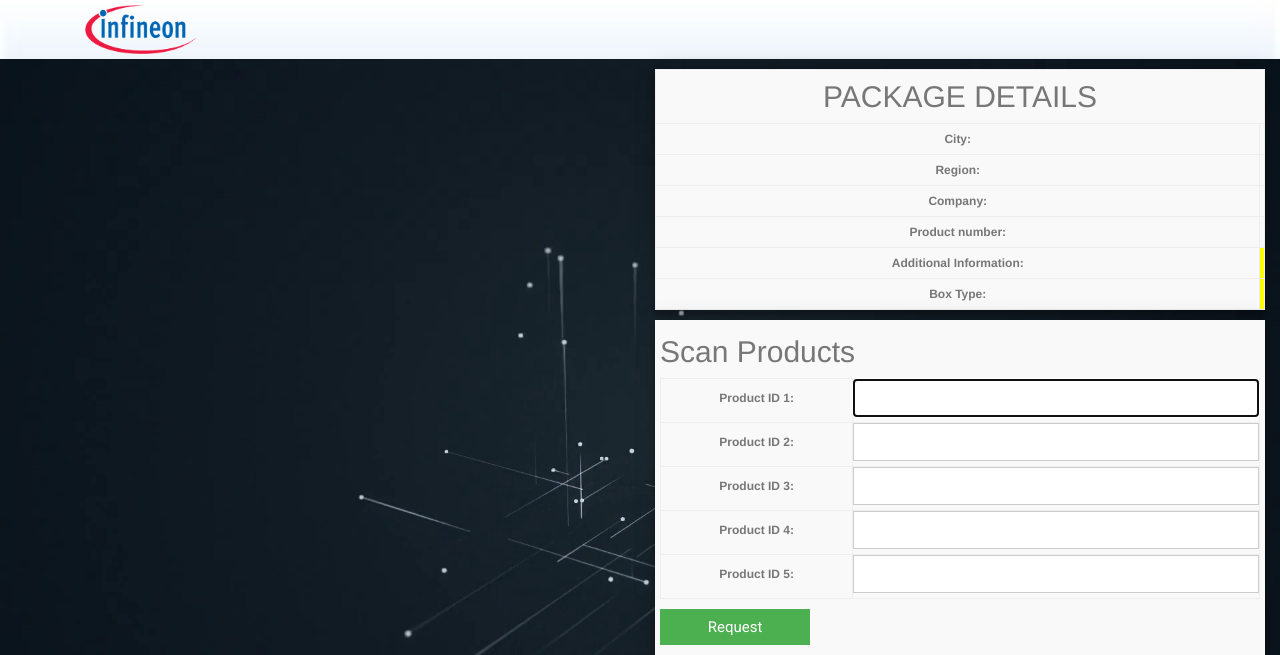
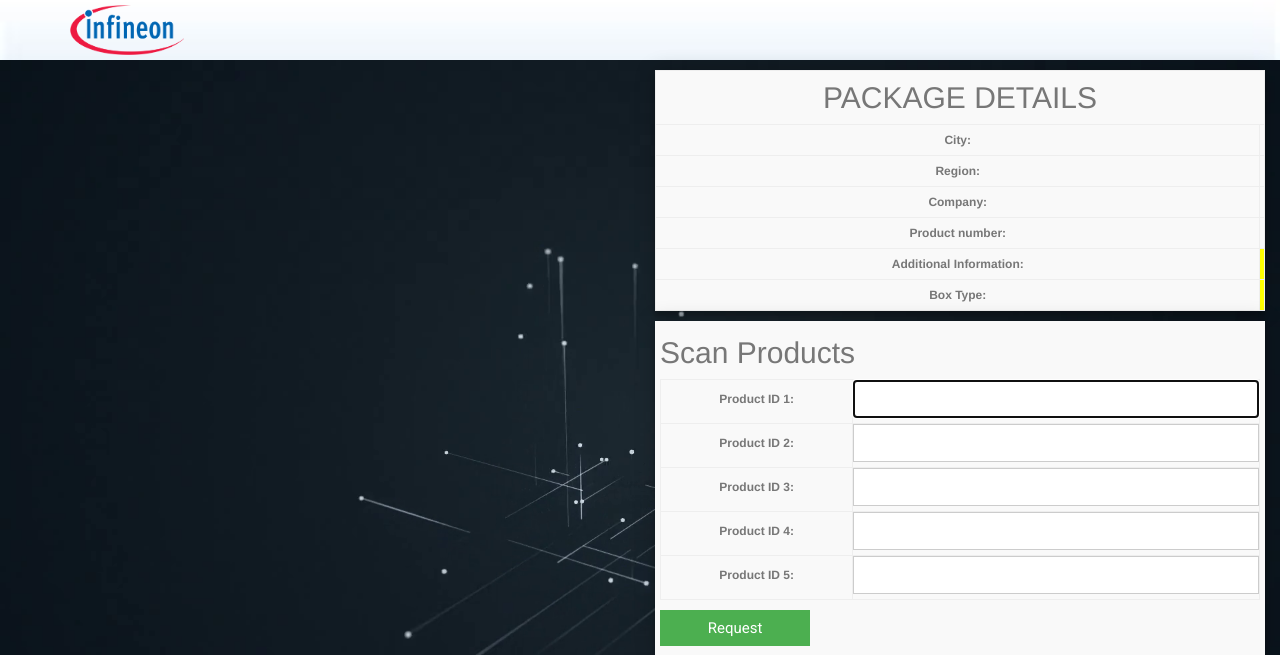
Before and after one commit to Shaun2h/Capstone_Chatbot, a Django app: template showcase/guides/templates/guideview.html in a window 1280 px wide. Shown: the top 655 px of the page. Run offline with Django 3.2, Linux system fonts and the light colour scheme; the template is opened without the code that fills it: values that come from a table or form of the project are taken from there, others are empty; some libraries are stand-ins or nearby versions.

Commit message:
css change to prevent undersized logo

```diff
--- a/showcase/guides/templates/guideview.html
+++ b/showcase/guides/templates/guideview.html
@@ -28,7 +28,7 @@
             <section class="header-bottom">
                 <div class="container">
                     <div class="row">
-                        <div class="col-md-5 col-sm-12 col-xs-12">
+                        <div class="col-md-5 col-sm-12 col-xs-12" style="padding:0px;">
                                 <div class="main-logo">
                                     <img src="{% static 'guideview/img/infineonlogo.png' %}" style="height:100%; width:10%;" alt="">
                                 </div>
--- a/showcase/showcase/urls.py
+++ b/showcase/showcase/urls.py
@@ -19,7 +19,7 @@
 
 urlpatterns = [
     path('admin/', admin.site.urls),
-    path("",include('guides.urls')),
+    path("", include('guides.urls')),
     path('guides/', include('guides.urls')),
     path("models/", include("models.urls")),
     path("picklists/", include("picklistdb.urls"))
```
